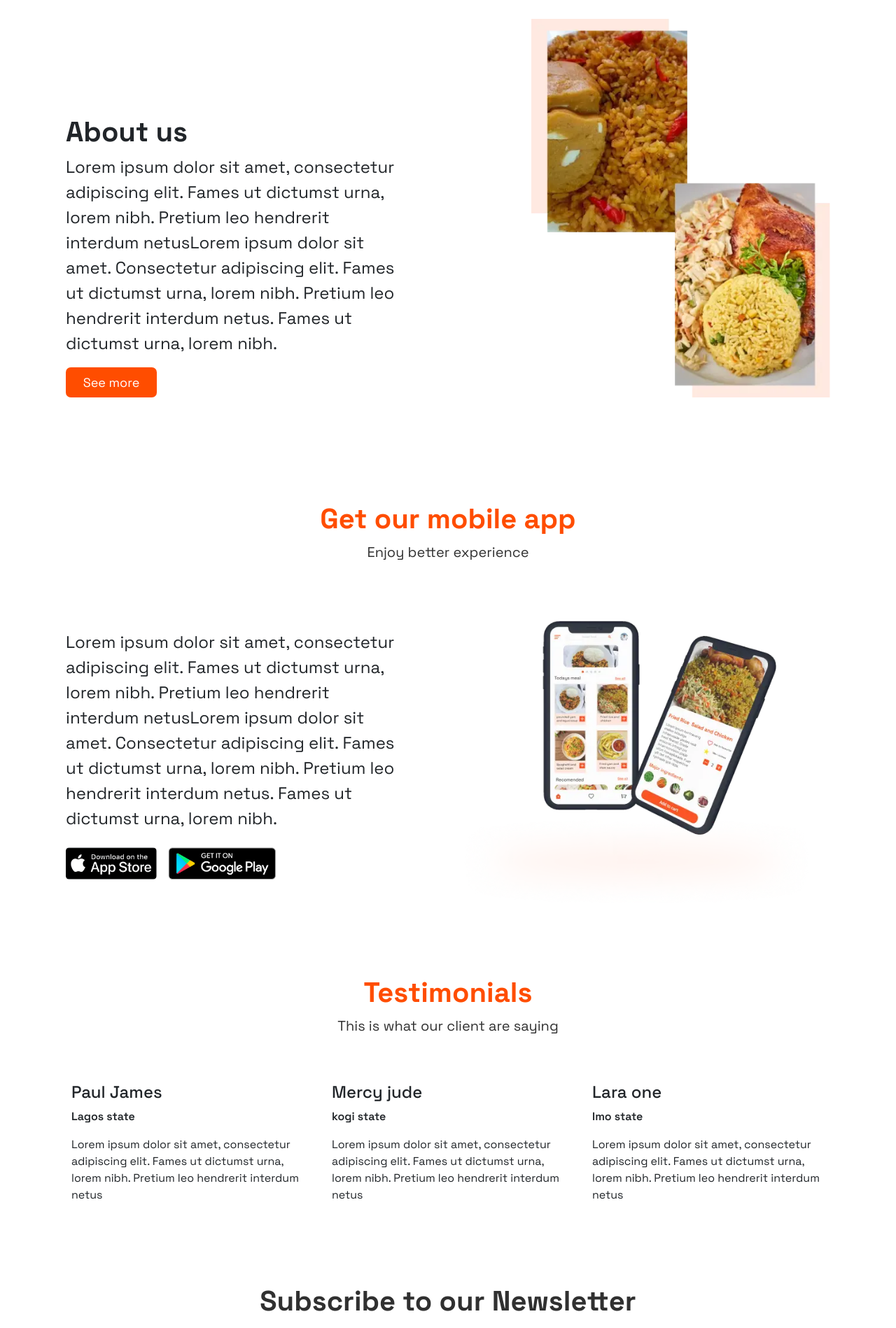
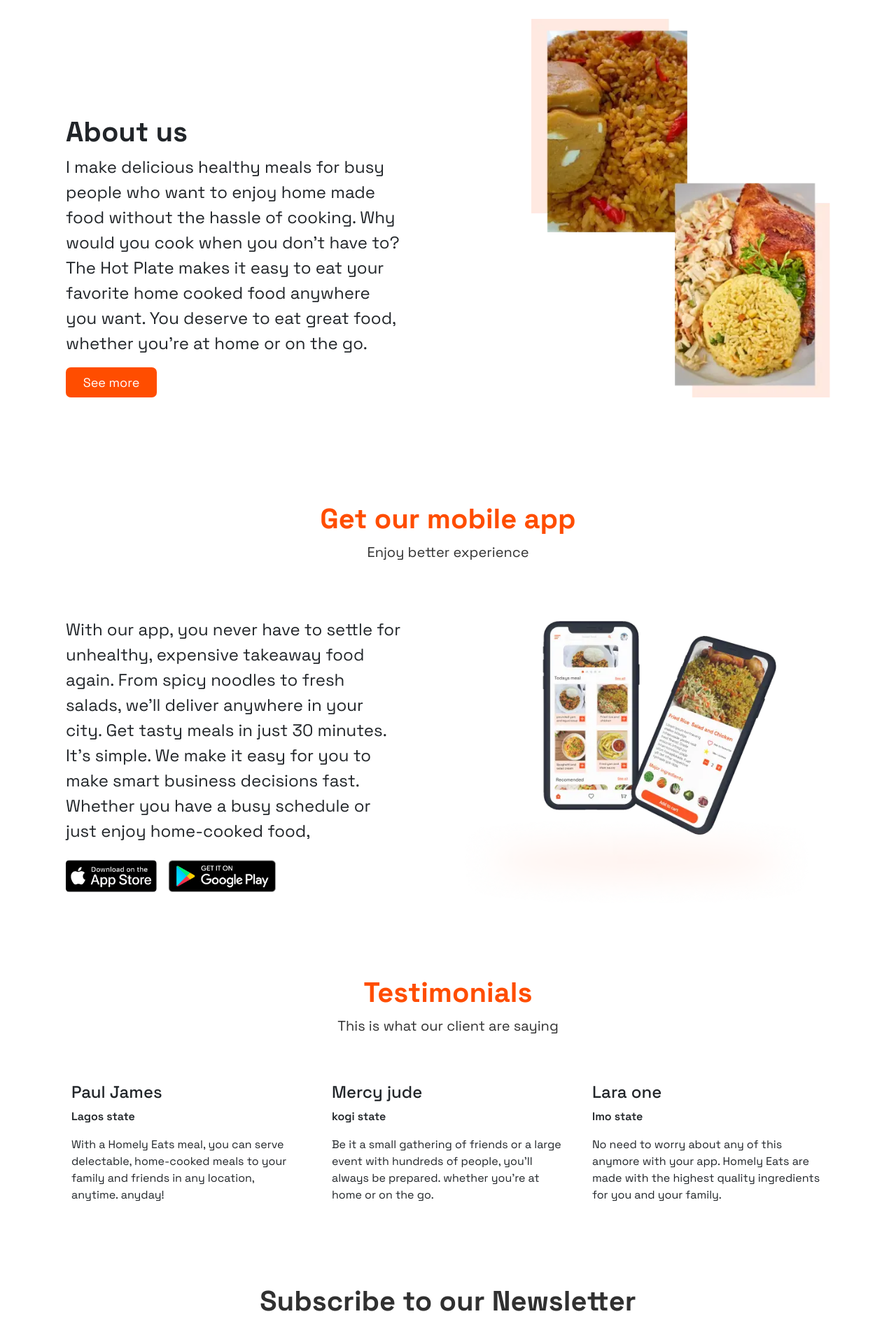
Before and after one commit to Eniola-Codes/Food-Order-Landing-Page, a React (Create React App) app: page / in a window 1280 px wide. Shown: the part 1965-3863 px from the top of the page at 70% size. Built offline with nearby package versions, Linux system fonts and the light colour scheme.

Commit message:
Replace dummy text with actual text

```diff
--- a/src/components/Sections/HeroFiveSection.js
+++ b/src/components/Sections/HeroFiveSection.js
@@ -32,8 +32,7 @@ const HeroFiveSection = () =>
         data-aos-duration="700">
               <div className={classes.text_div}>
                   <p className={classes.text_content}>
-                  Lorem ipsum dolor sit amet, consectetur adipiscing elit. Fames ut dictumst urna, lorem nibh. Pretium leo hendrerit interdum netusLorem ipsum dolor sit amet.<b/> Consectetur adipiscing elit. Fames ut dictumst urna, lorem nibh. Pretium leo hendrerit interdum netus. Fames ut dictumst urna, lorem nibh.
-
+                  With our app, you never have to settle for unhealthy, expensive takeaway food again.  From spicy noodles to fresh salads, we'll deliver anywhere in your city. Get tasty meals in just 30 minutes. It's simple. We make it easy for you to make smart business decisions fast. Whether you have a busy schedule or just enjoy home-cooked food,
                   </p>
                   <div className={classes.action_div}>
                         <img className={classes.download_badge} src={appStore} alt='ipone app badge'></img>
--- a/src/components/Sections/HeroFourSection.js
+++ b/src/components/Sections/HeroFourSection.js
@@ -31,7 +31,7 @@ const [showModal,setShowModal] = useState(false);
           </div>
           <div className={classes.about_body}>
             <p className={classes.text_content}>
-            Lorem ipsum dolor sit amet, consectetur adipiscing elit. Fames ut dictumst urna, lorem nibh. Pretium leo hendrerit interdum netusLorem ipsum dolor sit amet.<b/> Consectetur adipiscing elit. Fames ut dictumst urna, lorem nibh. Pretium leo hendrerit interdum netus. Fames ut dictumst urna, lorem nibh, orem ipsum dolor sit amet, consectetur adipiscing elit. Fames ut dictumst urna, lorem nibh. Pretium leo hendrerit interdum netusLorem ipsum dolor sit amet.<b/> Consectetur adipiscing elit. Fames ut dictumst urna, lorem nibh. Pretium leo hendrerit interdum netus. Fames ut dictumst urna, lorem nibh
+            I make delicious healthy meals for busy people who want to enjoy home made food without the hassle of cooking. Why would you cook when you don't have to? The Hot Plate makes it easy to eat your favorite home cooked food anywhere you want. You deserve to eat great food, whether you're at home or on the go. We'll help you find unique meals wherever you are. With our app, you never have to settle for unhealthy, expensive takeaway food again.
             </p>
           </div>
           <div className={classes.about_footer}>
@@ -52,8 +52,7 @@ const [showModal,setShowModal] = useState(false);
                     About us
                   </h2>
                   <p className={classes.text_content}>
-                  Lorem ipsum dolor sit amet, consectetur adipiscing elit. Fames ut dictumst urna, lorem nibh. Pretium leo hendrerit interdum netusLorem ipsum dolor sit amet.<b/> Consectetur adipiscing elit. Fames ut dictumst urna, lorem nibh. Pretium leo hendrerit interdum netus. Fames ut dictumst urna, lorem nibh.
-
+                  I make delicious healthy meals for busy people who want to enjoy home made food without the hassle of cooking. Why would you cook when you don't have to? The Hot Plate makes it easy to eat your favorite home cooked food anywhere you want. You deserve to eat great food, whether you're at home or on the go.
                   </p>
                   <div className={classes.button_div}>
                     <TheButton onClick={aboutModal}>See more</TheButton>
--- a/src/components/Sections/HeroSixSection.js
+++ b/src/components/Sections/HeroSixSection.js
@@ -31,7 +31,7 @@ const HeroSixSection = () =>
                 <div className={`${classes.text_div} px-2`}>
                     <h4 className={classes.header_text}>Paul James</h4>
                     <p className={classes.text_location}>Lagos state</p>
-                    <p className={classes.text_content}>Lorem ipsum dolor sit amet, consectetur adipiscing elit. Fames ut dictumst urna, lorem nibh. Pretium leo hendrerit interdum netus</p>
+                    <p className={classes.text_content}>With a Homely Eats meal, you can serve delectable, home-cooked meals to your family and friends in any location, anytime. anyday!</p>
                 </div>
         </Col>
 
@@ -43,7 +43,7 @@ const HeroSixSection = () =>
         <div className={`${classes.text_div} px-2`}>
                     <h4 className={classes.header_text}>Mercy jude</h4>
                     <p className={classes.text_location}>kogi state</p>
-                    <p className={classes.text_content}>Lorem ipsum dolor sit amet, consectetur adipiscing elit. Fames ut dictumst urna, lorem nibh. Pretium leo hendrerit interdum netus</p>
+                    <p className={classes.text_content}> Be it a small gathering of friends or a large event with hundreds of people, you'll always be prepared. whether you're at home or on the go. </p>
                 </div>
         </Col>
 
@@ -55,7 +55,7 @@ const HeroSixSection = () =>
         <div className={`${classes.text_div} px-2`}>
                     <h4 className={classes.header_text}>Lara  one</h4>
                     <p className={classes.text_location}>Imo state</p>
-                    <p className={classes.text_content}>Lorem ipsum dolor sit amet, consectetur adipiscing elit. Fames ut dictumst urna, lorem nibh. Pretium leo hendrerit interdum netus</p>
+                    <p className={classes.text_content}>No need to worry about any of this anymore with your app. Homely Eats are made with the highest quality ingredients for you and your family. </p>
                 </div>
 
         </Col>
```
